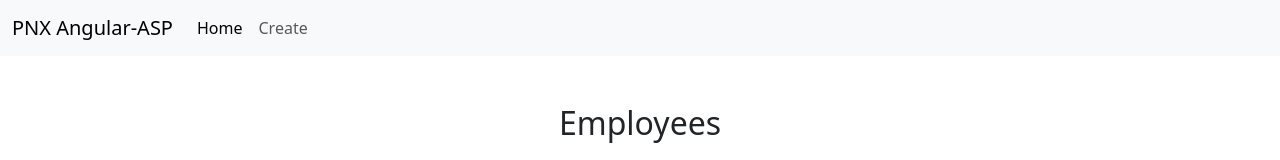
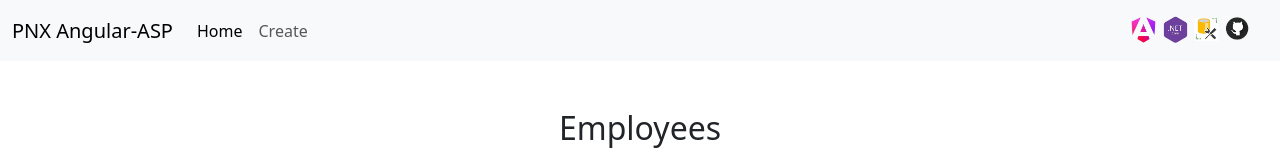
Before and after one commit to jstruchlak/Employee-Managment-UI, an Angular app in the folder EmployeeMangment/: page / in a window 1280 px wide. Shown: the top 160 px of the page. Built offline with nearby package versions, Linux system fonts and the light colour scheme; no server answers.

Commit message:
Added image to navbar

```diff
--- a/EmployeeMangment/src/app/app.component.html
+++ b/EmployeeMangment/src/app/app.component.html
@@ -16,6 +16,9 @@
 
             </ul>
         </div>
+        <a class="navbar-brand" href="#">
+            <img src="assets/angular.jpg" alt="PNX Angular-ASP" style="height: 35px;">
+        </a>
     </div>
 </nav>
 
```
Also changed, not shown: EmployeeMangment/src/assets/angular.jpg (added).
